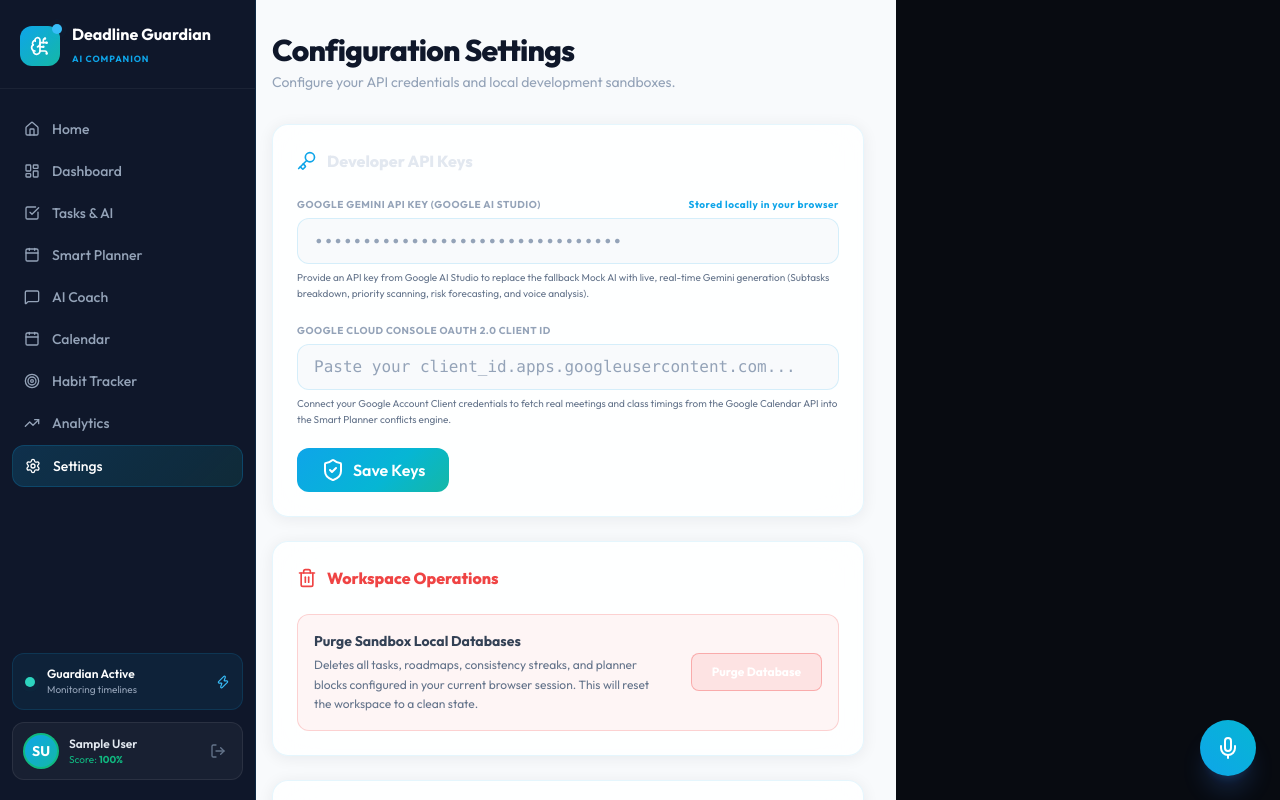
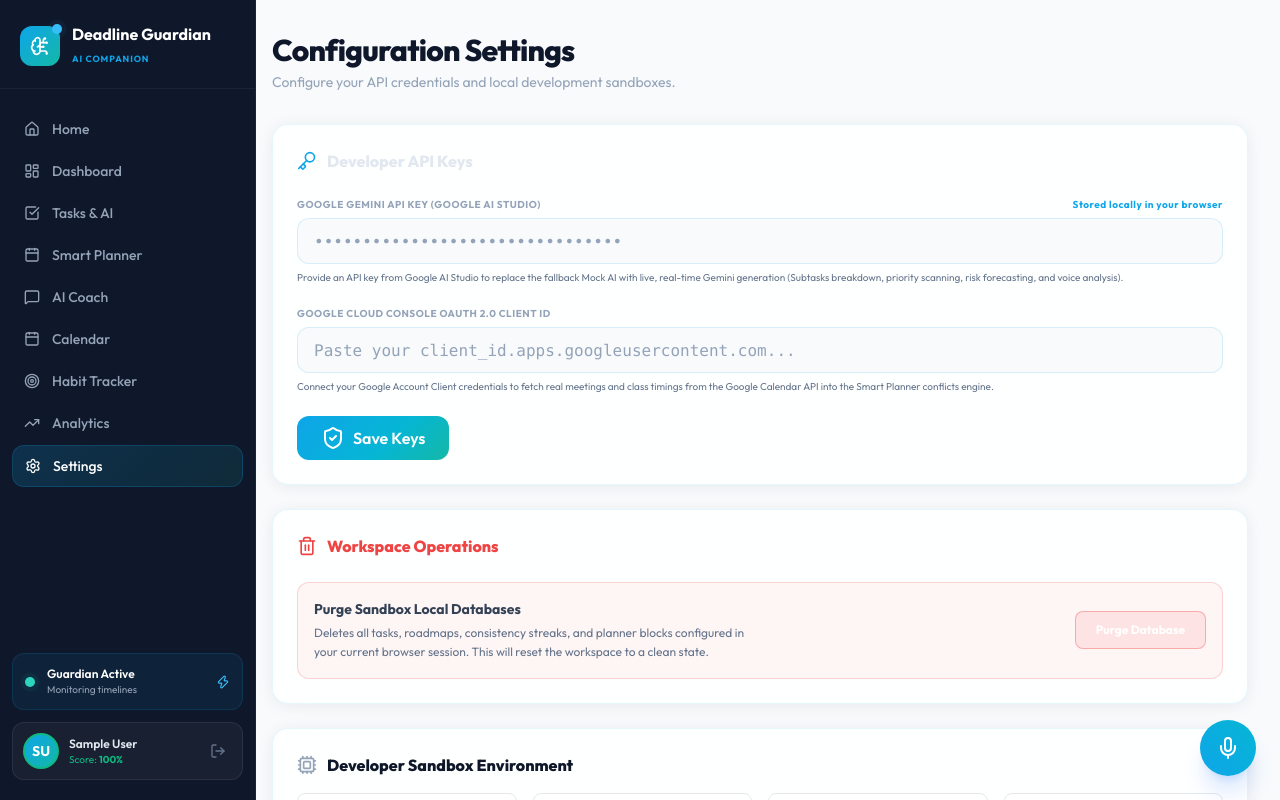
Before and after one commit to quintusjonath-jemy/Deadline-Guardian-Ai, a React (Vite) app: page /settings in a window 1280 px wide. Shown: the top 800 px of the page. Built offline with nearby package versions, Linux system fonts and the light colour scheme; no server answers; the database is empty; sample sign-in values are in the browser's storage.

Commit message:
modified settings

```diff
--- a/src/App.jsx
+++ b/src/App.jsx
@@ -1,5 +1,5 @@
 import { useState, useEffect } from 'react';
-import { BrowserRouter, Routes, Route, Navigate } from 'react-router-dom';
+import { BrowserRouter, Routes, Route, Navigate, useLocation } from 'react-router-dom';
 import { subscribeToAuth } from './firebase';
 
 // Components
@@ -19,6 +19,39 @@ import CalendarView from './pages/CalendarView';
 import Goals from './pages/Goals';
 import Analytics from './pages/Analytics';
 import SettingsPage from './pages/Settings';
+
+function AppContent({ user }) {
+  const location = useLocation();
+  const isLanding = location.pathname === '/';
+
+  return (
+    <div className="min-h-screen bg-[#080B11] relative">
+      {/* Main Layout Navigation - Hidden on Landing page */}
+      {!isLanding && <Sidebar />}
+
+      {/* Page Routing */}
+      <main className="transition-all duration-300">
+        <Routes>
+          <Route path="/" element={<Landing />} />
+          <Route path="/dashboard" element={<Dashboard />} />
+          <Route path="/tasks" element={<Tasks />} />
+          <Route path="/planner" element={<Planner />} />
+          <Route path="/coach" element={<Coach />} />
+          <Route path="/calendar" element={<CalendarView />} />
+          <Route path="/goals" element={<Goals />} />
+          <Route path="/habits" element={<Goals />} />
+          <Route path="/analytics" element={<Analytics />} />
+          <Route path="/settings" element={<SettingsPage />} />
+          <Route path="*" element={<Navigate to="/dashboard" replace />} />
+        </Routes>
+      </main>
+
+      {/* Autonomous AI Assistants - Hidden on Landing page */}
+      {!isLanding && <VoiceAssistant />}
+      {!isLanding && <RecoveryAgent />}
+    </div>
+  );
+}
 
 export default function App() {
   const [user, setUser] = useState(null);
@@ -46,31 +79,7 @@ export default function App() {
   return (
     <BrowserRouter>
       {user ? (
-        <div className="min-h-screen bg-[#080B11] relative">
-          {/* Main Layout Navigation */}
-          <Sidebar />
-
-          {/* Page Routing */}
-          <main className="transition-all duration-300">
-            <Routes>
-              <Route path="/" element={<Landing />} />
-              <Route path="/dashboard" element={<Dashboard />} />
-              <Route path="/tasks" element={<Tasks />} />
-              <Route path="/planner" element={<Planner />} />
-              <Route path="/coach" element={<Coach />} />
-              <Route path="/calendar" element={<CalendarView />} />
-              <Route path="/goals" element={<Goals />} />
-              <Route path="/habits" element={<Goals />} />
-              <Route path="/analytics" element={<Analytics />} />
-              <Route path="/settings" element={<SettingsPage />} />
-              <Route path="*" element={<Navigate to="/dashboard" replace />} />
-            </Routes>
-          </main>
-
-          {/* Autonomous AI Assistants */}
-          <VoiceAssistant />
-          <RecoveryAgent />
-        </div>
+        <AppContent user={user} />
       ) : (
         <Routes>
           <Route path="/" element={<Landing />} />
--- a/src/pages/Settings.jsx
+++ b/src/pages/Settings.jsx
@@ -36,7 +36,7 @@ export default function SettingsPage() {
   };
 
   return (
-    <div className="pl-68 pr-8 py-8 min-h-screen bg-app-bg max-w-4xl">
+    <div className="pl-68 pr-8 py-8 min-h-screen bg-app-bg">
       {/* Header */}
       <header className="mb-8">
         <h2 className="text-3xl font-extrabold text-app-dark tracking-tight">Configuration Settings</h2>
```
